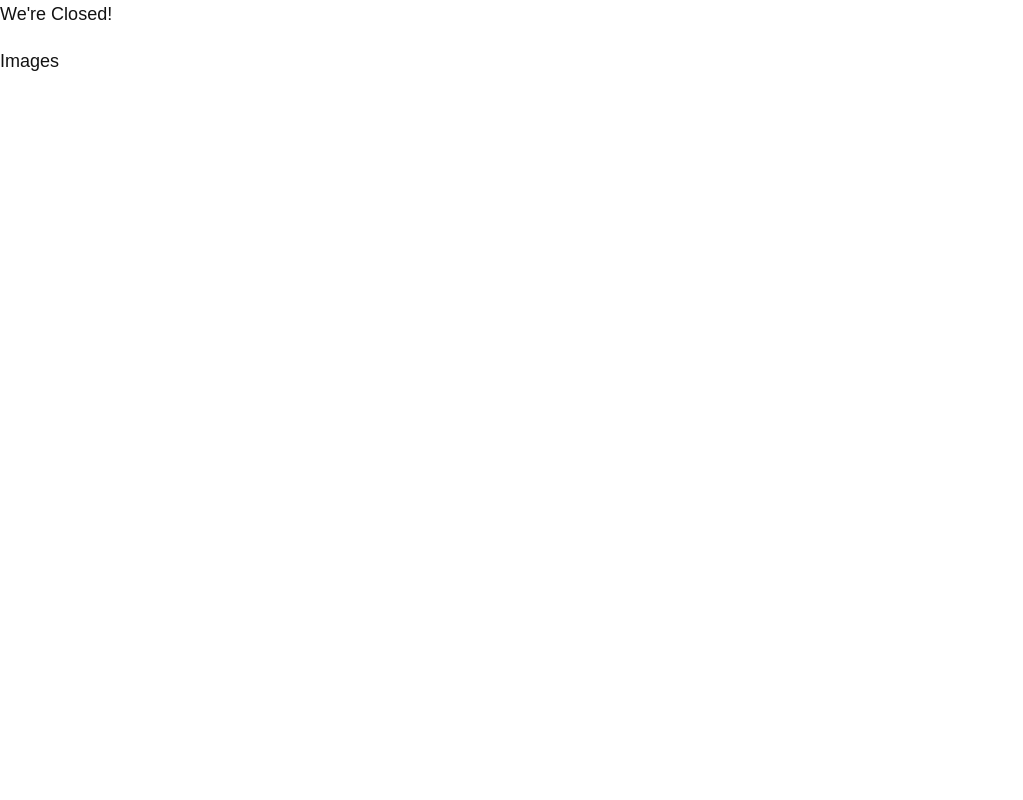
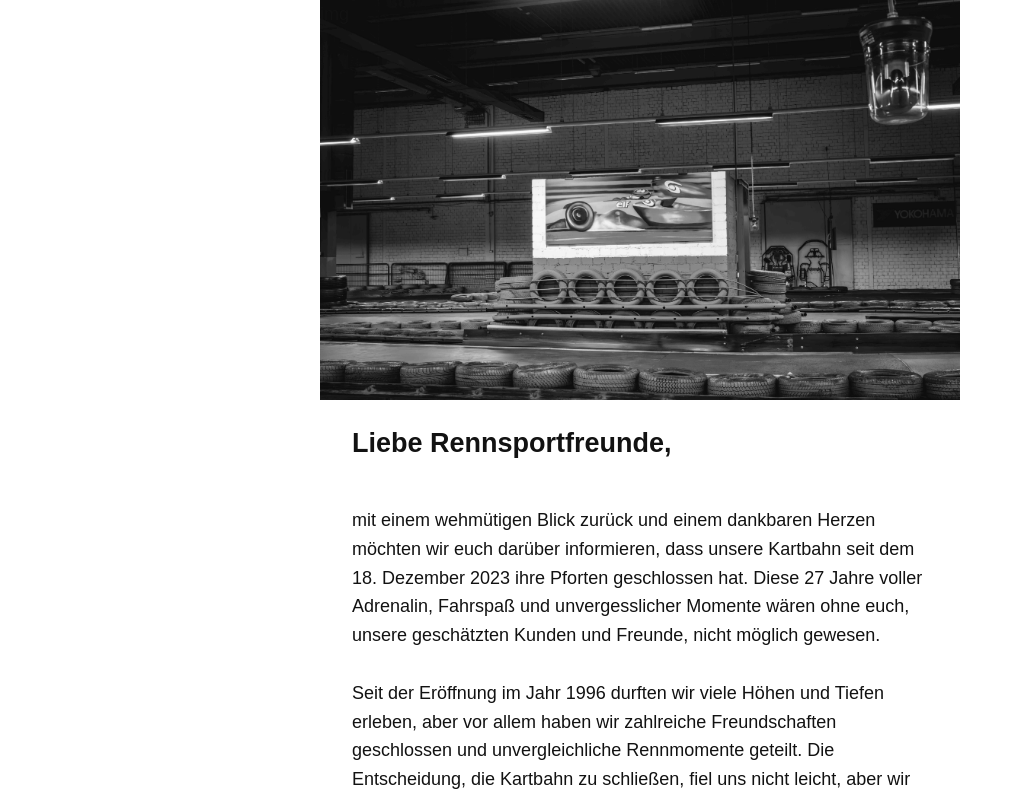
Before and after one commit to marcelbialas/monza-closed-landing, a React (Create React App) app: page / in a window 1280 px wide. Shown: the whole page, without its empty margins (0-1023 px from the left). Built offline with nearby package versions, Linux system fonts and the light colour scheme.

Commit message:
layout changes & added new text

```diff
--- a/src/App.js
+++ b/src/App.js
@@ -1,19 +1,104 @@
 import React from "react";
 import styled from "styled-components";
+
+import img from "./pic1.jpeg";
 
 import "./App.css";
 
 function App() {
   return (
-    <div className="App">
-      We're Closed!
-      <ImageSection>
-        <p>Images</p>
-      </ImageSection>
-    </div>
+    <AppContainer>
+      <ImageContainer>img</ImageContainer>
+      <ContentConainer>
+        <h2>Liebe Rennsportfreunde,</h2>
+        <p>
+          mit einem wehmütigen Blick zurück und einem dankbaren Herzen möchten
+          wir euch darüber informieren, dass unsere Kartbahn seit dem 18.
+          Dezember 2023 ihre Pforten geschlossen hat. Diese 27 Jahre voller
+          Adrenalin, Fahrspaß und unvergesslicher Momente wären ohne euch,
+          unsere geschätzten Kunden und Freunde, nicht möglich gewesen. <br />
+          <br />
+          Seit der Eröffnung im Jahr 1996 durften wir viele Höhen und Tiefen
+          erleben, aber vor allem haben wir zahlreiche Freundschaften
+          geschlossen und unvergleichliche Rennmomente geteilt. Die
+          Entscheidung, die Kartbahn zu schließen, fiel uns nicht leicht, aber
+          wir möchten uns bei euch allen für die unglaubliche Unterstützung,
+          Leidenschaft und die vielen lachenden Gesichter bedanken, die unsere
+          Bahn über die Jahre gefüllt haben.
+          <br />
+          <br />
+          Jede Kurve, jedes Überholmanöver, und jeder Jubelschrei hat unsere
+          Bahn mit Leben erfüllt. Es war eine fantastische Reise, die wir nie
+          vergessen werden. Wir schließen dieses Kapitel mit einem Lächeln,
+          voller Dankbarkeit für die vielen Jahre gemeinsamer Erlebnisse.
+          <br />
+          <br /> Ein herzliches Dankeschön an jeden Einzelnen von euch, der Teil
+          unserer Rennfamilie war. Auch wenn die Rennstrecke nun ruht, bleiben
+          die Erinnerungen an die spannenden Rennen und die gemeinsamen Stunden
+          bestehen.
+          <br />
+          <br />
+          Wir hoffen, dass ihr die gleichen positiven Erinnerungen mitnehmt wie
+          wir. Abschließend möchten wir uns nochmals von ganzem Herzen bei euch
+          allen bedanken. Es war eine Ehre und Freude, euch auf unserer Kartbahn
+          begrüßen zu dürfen. Möge die Rennleidenschaft in euch weiterbrennen,
+          auch wenn die Motoren auf unserer Strecke verstummt sind.
+        </p>
+      </ContentConainer>
+    </AppContainer>
   );
 }
 
-const ImageSection = styled.div``;
+const AppContainer = styled.div`
+  height: 100vh;
+  display: flex;
+  flex-direction: column;
+  align-items: center;
+  justify-content: space-between;
+
+  @media screen and (max-width: 768px) {
+    flex-direction: column;
+  }
+`;
+
+const ImageContainer = styled.div`
+  width: 50vw;
+  height: 100%;
+  background-color: #eee;
+  background: url(${img});
+  background-size: cover;
+  filter: grayscale();
+
+  &:hover {
+    filter: none;
+    transition: all 0.2s ease-in-out;
+  }
+
+  @media screen and (max-width: 768px) {
+    width: 100%;
+    height: 50vh;
+  }
+`;
+
+const ContentConainer = styled.div`
+  width: 45vw;
+  height: 100%;
+  display: flex;
+  flex-direction: column;
+  padding: 0 5%;
+  overflow-y: scroll;
+
+  h1 {
+  }
+  ul {
+    list-style-type: none;
+    padding: 0 5px;
+    font-size: 28px;
+  }
+
+  @media screen and (max-width: 768px) {
+    width: 80%;
+  }
+`;
 
 export default App;
```
Also changed, not shown: src/pic1.jpeg (added).
